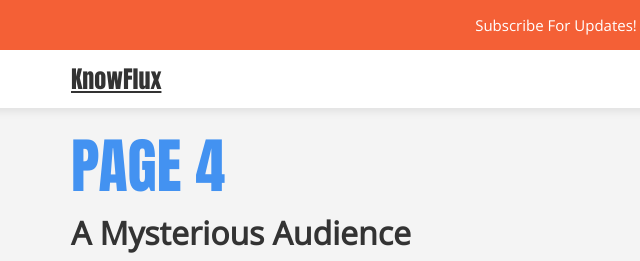
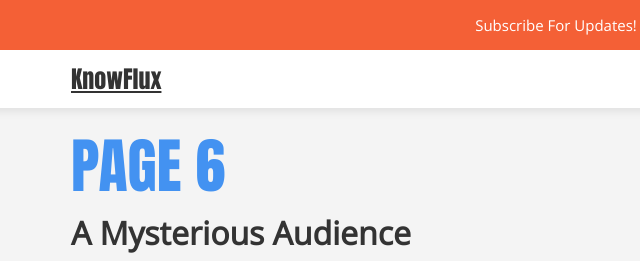
Before and after one commit to KnowFlux/knowflux.github.io, a plain HTML site: page page6.html in a window 1280 px wide. Shown: the top 261 px of the page, 84-724 px from the left. Drawn offline with nearby package versions, Linux system fonts and the light colour scheme.

Commit message:
Update page6.html

```diff
--- a/page6.html
+++ b/page6.html
@@ -47,7 +47,7 @@
   </div>
   <div class="wrap">
     <div class="page-header-container">
-      <h2 class="page-title">Page 4</h2>
+      <h2 class="page-title">Page 6</h2>
       <h3 class="page-subtitle">A Mysterious Audience</h3>
     </div>
 
```
